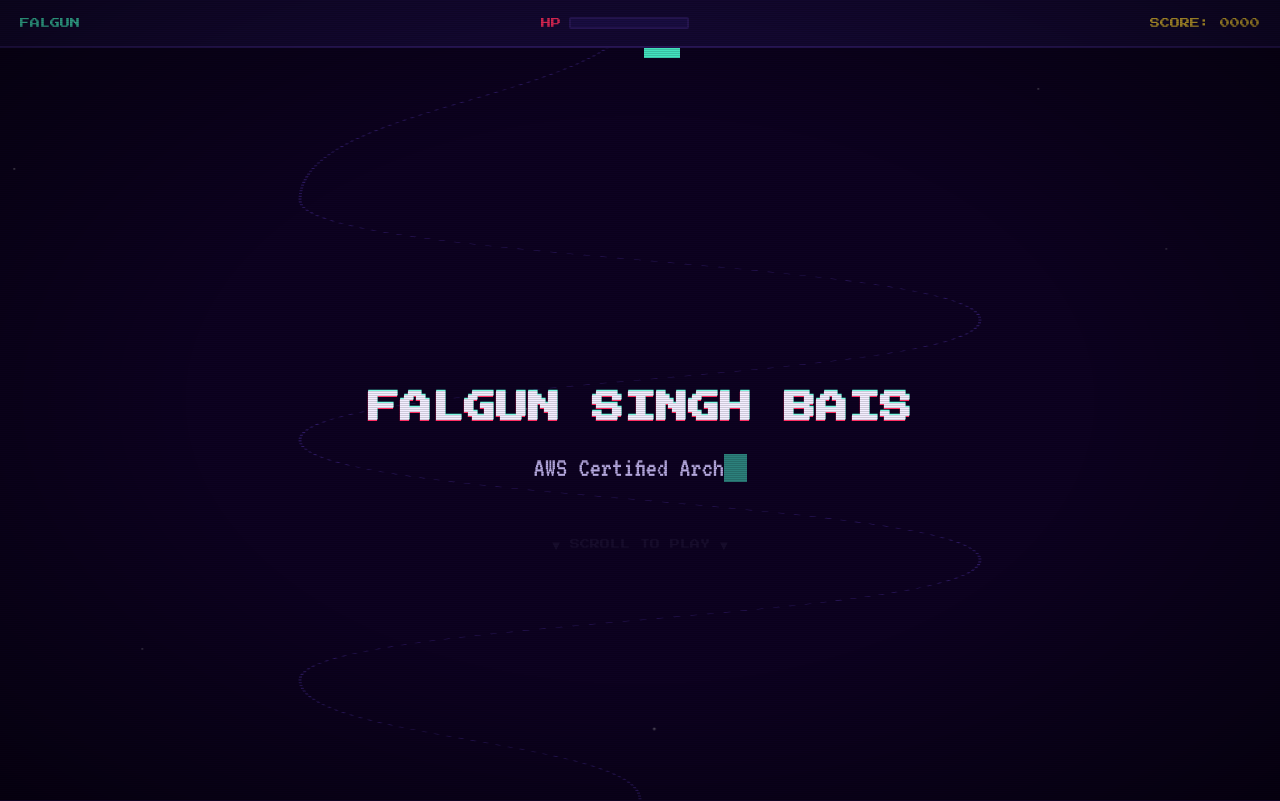
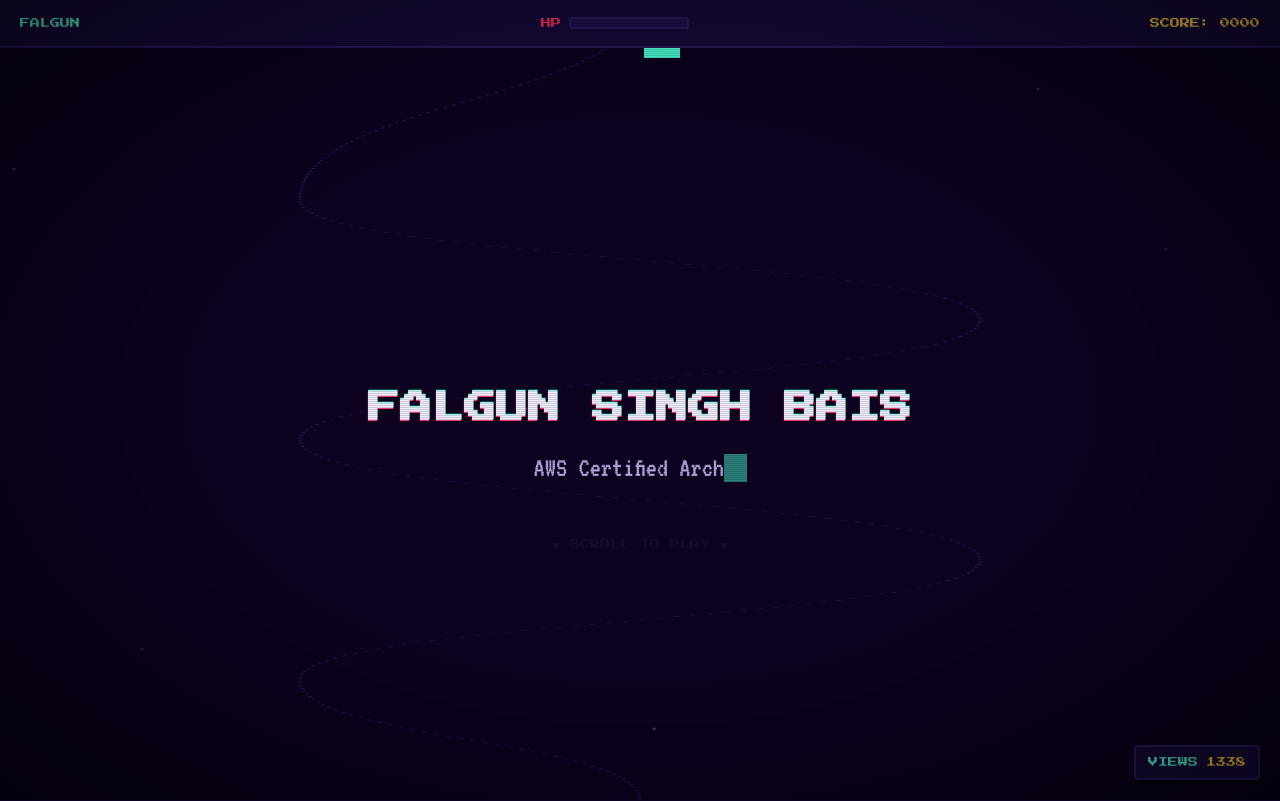
Before and after one commit to FalgunBais/Kratos-Portfolio, a plain HTML site: page index.html in a window 1280 px wide. Shown: the top 801 px of the page. Drawn offline with Linux system fonts and the light colour scheme.

Commit message:
Add retro Profile Views HUD widget in bottom-right corner

```diff
--- a/css/style.css
+++ b/css/style.css
@@ -906,6 +906,36 @@ body {
   line-height: 1.6;
 }
 
+.hud-views {
+  position: fixed;
+  bottom: 20px;
+  right: 20px;
+  z-index: 1000;
+  background: var(--bg-panel);
+  border: 2px solid var(--grid-line);
+  border-radius: 4px;
+  padding: 8px 12px;
+  display: flex;
+  align-items: center;
+  gap: 8px;
+  font-family: 'Press Start 2P', cursive;
+  font-size: 10px;
+  box-shadow: 4px 4px 0 rgba(0, 0, 0, 0.4);
+  transition: border-color 0.3s ease;
+}
+
+.hud-views:hover {
+  border-color: var(--cyan);
+}
+
+.hud-views-label {
+  color: var(--cyan);
+}
+
+.hud-views-count {
+  color: var(--gold);
+}
+
 body.konami-active {
   filter: hue-rotate(90deg);
   transition: filter 0.5s ease;
@@ -1102,4 +1132,11 @@ body.konami-active {
     width: 100%;
     text-align: center;
   }
+
+  .hud-views {
+    bottom: 12px;
+    right: 12px;
+    padding: 6px 10px;
+    font-size: 8px;
+  }
 }
--- a/index.html
+++ b/index.html
@@ -369,6 +369,12 @@
     </section>
   </main>
 
+  <!-- Views HUD Widget -->
+  <div class="hud-views" id="hudViews" aria-label="Profile views counter">
+    <span class="hud-views-label">VIEWS</span>
+    <span class="hud-views-count" id="viewsCount">0000</span>
+  </div>
+
   <script src="js/script.js"></script>
 </body>
 </html>
--- a/js/script.js
+++ b/js/script.js
@@ -258,4 +258,13 @@ document.addEventListener("DOMContentLoaded", () => {
       konamiIndex = e.code === konamiSequence[0] ? 1 : 0;
     }
   });
+
+  // Profile Views counter logic using localStorage
+  const viewsCountEl = document.getElementById("viewsCount");
+  if (viewsCountEl) {
+    let views = parseInt(localStorage.getItem("profile_views") || "1337", 10);
+    views++;
+    localStorage.setItem("profile_views", views);
+    viewsCountEl.textContent = views.toString().padStart(4, "0");
+  }
 });
```
